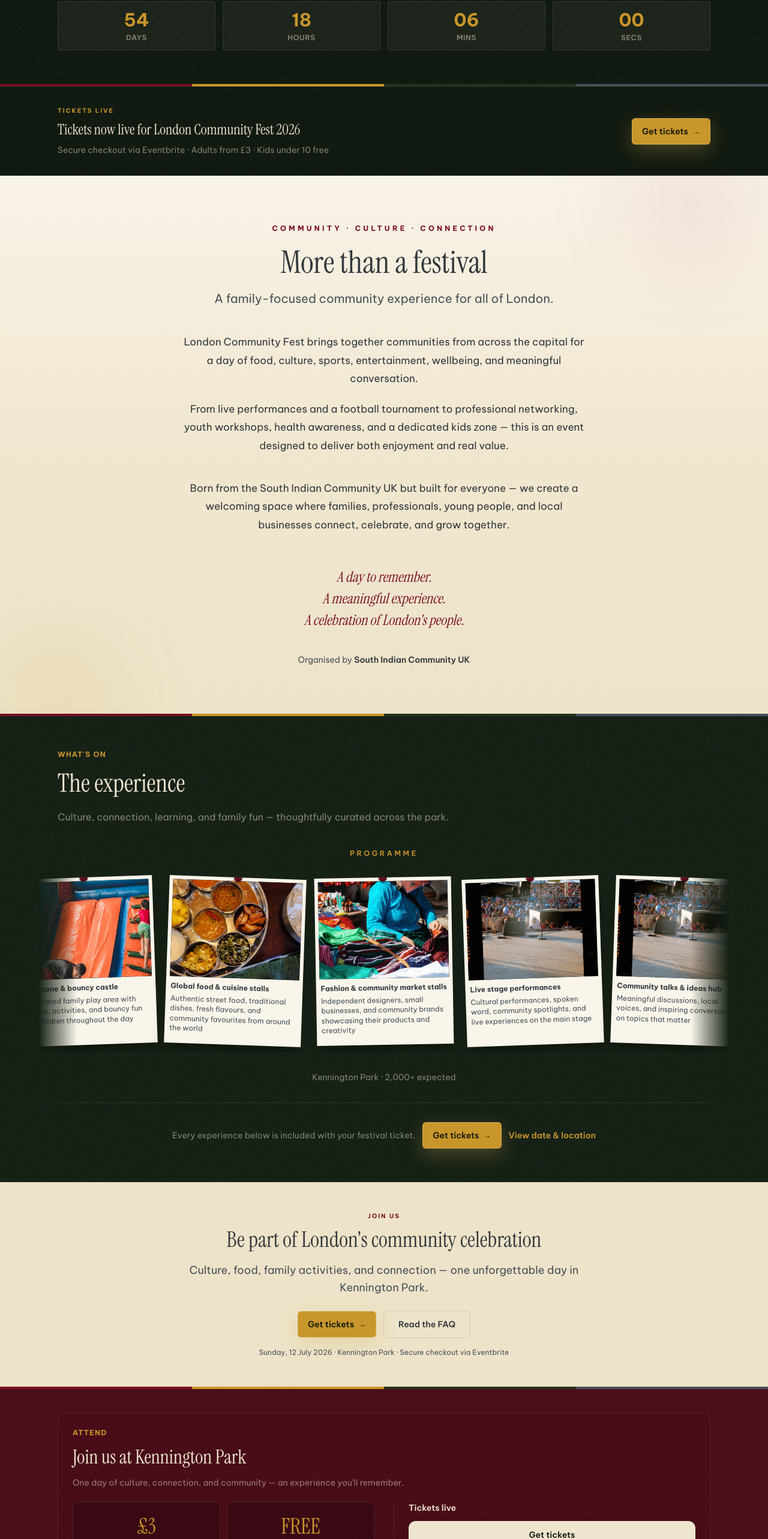
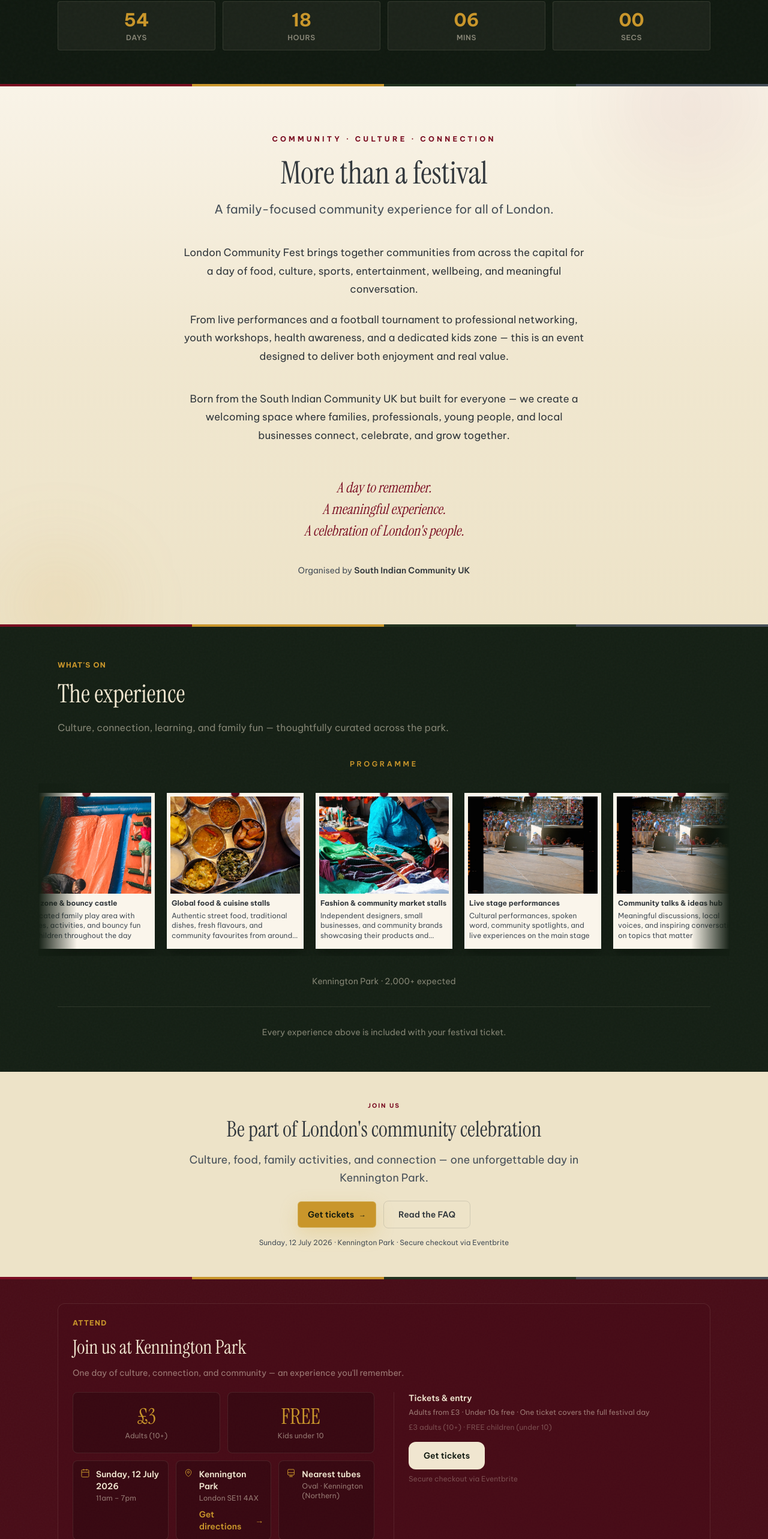
Before and after one commit to Mubeen16/London_community_fest, a Next.js app: page / in a window 1280 px wide. Shown: the part 987-3553 px from the top of the page at 60% size. Built offline with nearby package versions, Linux system fonts and the light colour scheme.

Commit message:
Reduce ticket CTAs to five intentional conversion points.
Remove the post-hero strip and collage button, keep one story strip after What's On, align programme cards, and soften mobile drawer and attend-section ticket messaging.

Co-authored-by: Cursor <cursoragent@cursor.com>

```diff
--- a/app/page.tsx
+++ b/app/page.tsx
@@ -13,11 +13,10 @@ export default function Home() {
     <PageShell>
       <HeroSection />
       <BrandBar />
-      <TicketConversionStrip variant="live" />
       <AboutSection />
       <BrandBar />
       <CollageSection />
-      <TicketConversionStrip variant="story" />
+      <TicketConversionStrip />
       <BrandBar />
       <AttendSection />
       <BrandBar />
--- a/components/landing/attend-section.tsx
+++ b/components/landing/attend-section.tsx
@@ -132,10 +132,19 @@ export function AttendSection() {
               <div className="flex flex-col border-t border-cream/10 pt-4 lg:border-t-0 lg:border-l lg:pt-0 lg:pl-6">
                 {showTicketButton ? (
                   <>
-                    <h3 className="mb-3 font-sans text-sm font-semibold text-cream">
-                      {ticketCopy.liveBadge}
+                    <h3 className="font-sans text-sm font-semibold text-cream">
+                      {ticketCopy.attendHeading}
                     </h3>
-                    <TicketCta trackingMedium="attend" variant="panel" />
+                    <p className="mt-1 font-sans text-xs leading-relaxed text-cream-muted">
+                      {ticketCopy.attendIntro}
+                    </p>
+                    <p className="mt-2 font-sans text-xs text-cream-faint">
+                      {pricing.adult.display} adults ({pricing.adult.ageRange}) ·{" "}
+                      {childPrice} children ({pricing.child.ageRange})
+                    </p>
+                    <div className="mt-4">
+                      <TicketCta trackingMedium="attend" variant="panel" />
+                    </div>
                     <p className="mt-2 font-sans text-xs text-cream-faint">
                       {ticketCopy.trustNote}
                     </p>
--- a/components/landing/collage-section.tsx
+++ b/components/landing/collage-section.tsx
@@ -1,8 +1,6 @@
-import Link from "next/link";
 import { eventConfig } from "@/lib/config/event";
-import { isTicketSalesOpen, ticketCopy } from "@/lib/config/tickets";
+import { isTicketSalesOpen } from "@/lib/config/tickets";
 import { ExperienceCarousel } from "@/components/landing/experience-carousel";
-import { TicketCta } from "@/components/ui/ticket-cta";
 import { Container } from "@/components/ui/container";
 import { SectionHeading } from "@/components/ui/section-heading";
 import { sectionClasses, sectionHeadingTheme } from "@/lib/section-theme";
@@ -28,18 +26,9 @@ export function CollageSection() {
         </p>
 
         {isTicketSalesOpen() ? (
-          <div className="mt-8 flex flex-col items-center gap-3 border-t border-cream/10 pt-8 text-center sm:flex-row sm:justify-center">
-            <p className="max-w-md font-sans text-sm text-cream-muted">
-              Every experience below is included with your festival ticket.
-            </p>
-            <TicketCta trackingMedium="whats-on" className="shrink-0" />
-            <Link
-              href="/#attend"
-              className="font-sans text-sm font-semibold text-gold-400 transition-colors hover:text-gold-300"
-            >
-              View date & location
-            </Link>
-          </div>
+          <p className="mt-8 border-t border-cream/10 pt-8 text-center font-sans text-sm text-cream-muted">
+            Every experience above is included with your festival ticket.
+          </p>
         ) : null}
       </Container>
     </section>
--- a/components/landing/experience-carousel.tsx
+++ b/components/landing/experience-carousel.tsx
@@ -9,27 +9,25 @@ const AUTO_INTERVAL_MS = 3200;
 const RESUME_DELAY_MS = 4000;
 const SCROLL_DURATION_MS = 480;
 
-/** Alternating scrapbook tilt — matches collage polaroid strip */
-const CARD_ROTATES = ["-rotate-2", "rotate-2", "-rotate-1"] as const;
+const CARD_SLOT_CLASS =
+  "flex w-[82vw] max-w-[240px] shrink-0 list-none snap-center snap-always sm:w-[228px]";
 
 interface ExperienceCardProps {
   item: (typeof experienceItems)[number];
-  index: number;
 }
 
-function ExperienceCard({ item, index }: ExperienceCardProps) {
+function ExperienceCard({ item }: ExperienceCardProps) {
   const image = getExperienceImage(item.imageKey);
-  const rotate = CARD_ROTATES[index % CARD_ROTATES.length];
 
   return (
     <figure
       className={cn(
-        "relative flex h-full w-full flex-col overflow-hidden bg-paper-50 p-1.5 shadow-xl shadow-forest-950/40",
-        "transition-shadow hover:shadow-2xl",
-        rotate,
+        "group relative flex w-full flex-col overflow-hidden bg-paper-50 p-1.5",
+        "shadow-xl shadow-forest-950/40 ring-1 ring-ink/5",
+        "transition-shadow duration-200 md:hover:shadow-2xl md:hover:shadow-forest-950/50",
       )}
     >
-      <div className="relative aspect-[4/3] w-full overflow-hidden bg-forest-900">
+      <div className="relative aspect-[4/3] w-full shrink-0 overflow-hidden bg-forest-900">
         <Image
           src={image.src}
           alt={image.alt}
@@ -40,9 +38,13 @@ function ExperienceCard({ item, index }: ExperienceCardProps) {
         />
       </div>
 
-      <figcaption className="flex flex-col gap-1 px-0.5 pt-2 pb-2.5">
-        <h3 className="font-sans text-xs font-bold leading-snug text-ink">{item.title}</h3>
-        <p className="font-sans text-xs leading-snug text-ink-muted">{item.description}</p>
+      <figcaption className="flex min-h-[4.75rem] flex-col gap-1 px-0.5 pt-2 pb-2">
+        <h3 className="line-clamp-2 font-sans text-xs font-bold leading-snug text-ink">
+          {item.title}
+        </h3>
+        <p className="line-clamp-3 font-sans text-xs leading-snug text-ink-muted">
+          {item.description}
+        </p>
       </figcaption>
 
       <span className="board-pin" aria-hidden />
@@ -72,7 +74,6 @@ export function ExperienceCarousel() {
     const mobileViewport = window.matchMedia("(max-width: 768px)");
 
     const update = () => {
-      // Auto-advance on mobile can scroll the whole page (iOS scroll chaining); manual swipe only.
       setAutoEnabled(!reducedMotion.matches && !mobileViewport.matches);
     };
 
@@ -154,7 +155,6 @@ export function ExperienceCarousel() {
         const eased = 1 - (1 - progress) ** 3;
         el.scrollLeft = start + distance * eased;
 
-        // Prevent iOS/Safari from chaining horizontal scroll into page scroll.
         if (window.scrollY !== lockedScrollY) {
           window.scrollTo(0, lockedScrollY);
         }
@@ -280,18 +280,15 @@ export function ExperienceCarousel() {
 
         <ul
           ref={scrollRef}
-          className="scrollbar-hide flex touch-pan-x gap-4 overflow-x-auto overflow-y-hidden overscroll-x-contain px-4 py-2 pb-3 snap-x snap-mandatory sm:gap-5 sm:px-6 md:px-8"
+          className="scrollbar-hide flex touch-pan-x items-stretch gap-4 overflow-x-auto overscroll-x-contain px-4 py-4 pb-3 snap-x snap-mandatory sm:gap-5 sm:px-6 md:px-8"
           aria-label="Festival programme highlights"
           onScroll={handleScroll}
           onTouchStart={handleUserInteraction}
           onPointerDown={handleUserInteraction}
         >
-          {experienceItems.map((item, index) => (
-            <li
-              key={item.id}
-              className="w-[82vw] max-w-[240px] shrink-0 snap-center snap-always list-none sm:w-[228px]"
-            >
-              <ExperienceCard item={item} index={index} />
+          {experienceItems.map((item) => (
+            <li key={item.id} className={CARD_SLOT_CLASS}>
+              <ExperienceCard item={item} />
             </li>
           ))}
         </ul>
--- a/components/landing/site-header.tsx
+++ b/components/landing/site-header.tsx
@@ -3,7 +3,7 @@
 import Image from "next/image";
 import Link from "next/link";
 import { useEffect, useState } from "react";
-import { isTicketSalesOpen, ticketCopy } from "@/lib/config/tickets";
+import { getTicketUrl, isTicketSalesOpen, ticketCopy } from "@/lib/config/tickets";
 import { navigationLinks } from "@/lib/config/navigation";
 import { siteConfig } from "@/lib/config/site";
 import {
@@ -201,21 +201,39 @@ export function SiteHeader() {
               ))}
             </ul>
 
+            <p className="mt-5 font-sans text-[10px] font-bold uppercase tracking-[0.2em] text-gold-400">
+              Tickets
+            </p>
+            <ul className="mt-2 flex flex-col">
+              <li>
                 {ticketsOpen ? (
-              <TicketCta
-                trackingMedium="navbar-drawer"
-                className="mt-6 w-full"
+                  <a
+                    href={getTicketUrl("navbar-drawer")}
+                    target="_blank"
+                    rel="noopener noreferrer"
+                    className={cn(
+                      "block rounded-md px-2 py-3 font-sans text-base font-medium transition-colors",
+                      headerMobileLinkClasses(),
+                    )}
                     onClick={closeMobile}
-              />
+                  >
+                    {ticketCopy.primaryLabel}
+                    <span className="sr-only"> on Eventbrite (opens in new tab)</span>
+                  </a>
                 ) : (
                   <Link
                     href={ctaHref}
-                className={cn(headerCtaClasses(), "mt-6 w-full")}
+                    className={cn(
+                      "block rounded-md px-2 py-3 font-sans text-base font-medium transition-colors",
+                      headerMobileLinkClasses(),
+                    )}
                     onClick={closeMobile}
                   >
                     {ctaLabel}
                   </Link>
                 )}
+              </li>
+            </ul>
           </Container>
         </nav>
       ) : null}
--- a/components/landing/ticket-conversion-strip.tsx
+++ b/components/landing/ticket-conversion-strip.tsx
@@ -6,39 +6,10 @@ import { Container } from "@/components/ui/container";
 import { sectionClasses } from "@/lib/section-theme";
 import { cn } from "@/lib/utils";
 
-interface TicketConversionStripProps {
-  variant: "live" | "story";
-}
-
-export function TicketConversionStrip({ variant }: TicketConversionStripProps) {
+/** Single mid-page emotional conversion moment — placed after What's On */
+export function TicketConversionStrip() {
   if (!isTicketSalesOpen()) {
     return null;
-  }
-
-  if (variant === "live") {
-    return (
-      <section
-        className={cn(sectionClasses("hero"), "border-y border-cream/10 py-6 sm:py-8")}
-        aria-label="Tickets now live"
-      >
-        <Container className="relative z-10">
-          <div className="flex flex-col items-center gap-4 text-center sm:flex-row sm:justify-between sm:text-left">
-            <div className="max-w-xl">
-              <p className="font-sans text-[10px] font-bold uppercase tracking-[0.2em] text-gold-400">
-                {ticketCopy.liveBadge}
-              </p>
-              <p className="mt-2 font-serif text-xl text-cream sm:text-2xl">
-                {ticketCopy.liveHeadline}
-              </p>
-              <p className="mt-2 font-sans text-sm text-cream-muted">
-                {ticketCopy.liveSubtext}
-              </p>
-            </div>
-            <TicketCta trackingMedium="strip-live" className="shrink-0" />
-          </div>
-        </Container>
-      </section>
-    );
   }
 
   return (
--- a/components/ui/ticket-cta.tsx
+++ b/components/ui/ticket-cta.tsx
@@ -4,7 +4,7 @@ import { cn } from "@/lib/utils";
 
 interface TicketCtaProps {
   label?: string;
-  /** UTM medium — e.g. hero, navbar, attend, strip-live */
+  /** UTM medium — e.g. hero, navbar, attend, strip-story */
   trackingMedium: string;
   variant?: "primary" | "panel" | "compact";
   className?: string;
--- a/lib/config/tickets.ts
+++ b/lib/config/tickets.ts
@@ -5,12 +5,12 @@ export const ticketCopy = {
   secondaryLabel: "Explore what's on",
   panelLabel: "Get tickets on Eventbrite",
   liveBadge: "Tickets live",
-  liveHeadline: "Tickets now live for London Community Fest 2026",
-  liveSubtext: "Secure checkout via Eventbrite · Adults from £3 · Kids under 10 free",
   storyHeadline: "Be part of London's community celebration",
   storySubtext:
     "Culture, food, family activities, and connection — one unforgettable day in Kennington Park.",
   trustNote: "Secure checkout via Eventbrite",
+  attendHeading: "Tickets & entry",
+  attendIntro: "Adults from £3 · Under 10s free · One ticket covers the full festival day",
 } as const;
 
 /** Eventbrite URL with UTM params for conversion tracking. */
```
Lines whose indentation alone changed are shown as unchanged.
